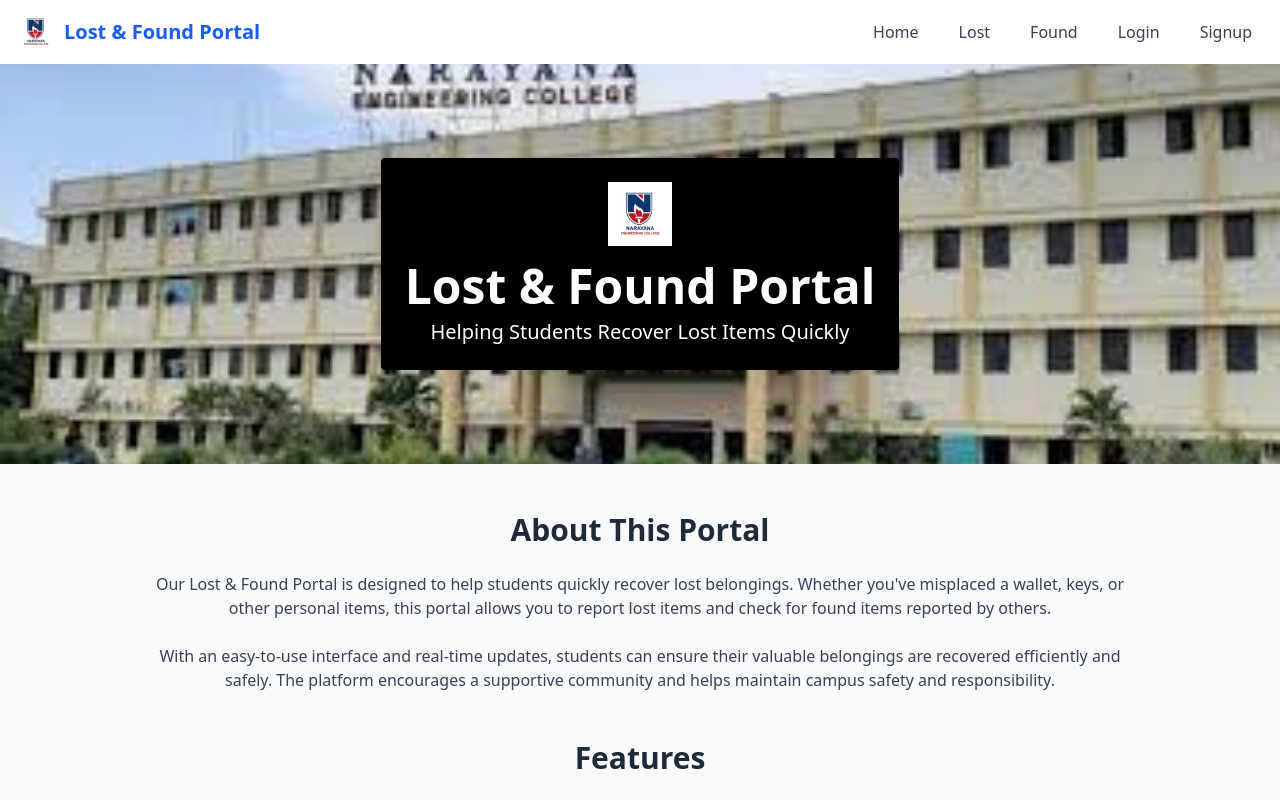
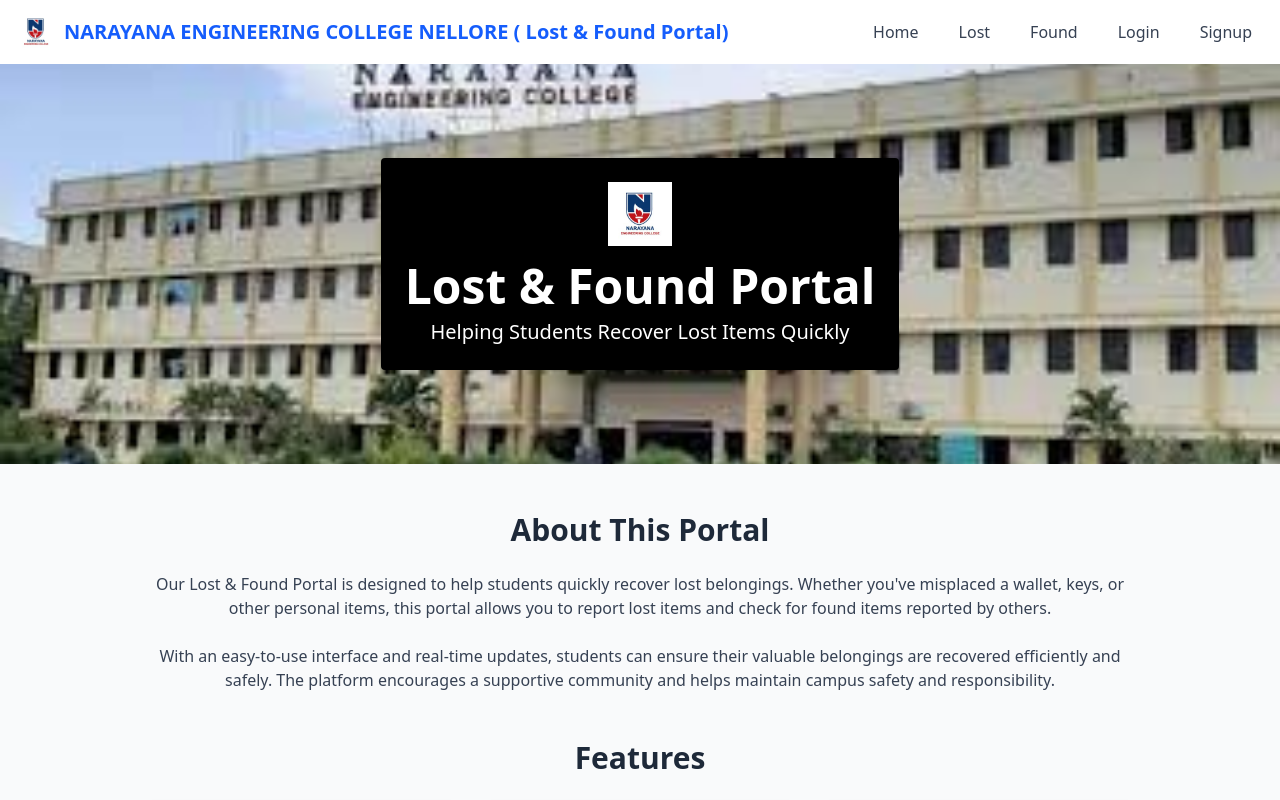
Before and after one commit to Vyshu15-chowdary/Found-or-Lost-Portal, a React (Vite) app in the folder Frontend/: page /About in a window 1280 px wide. Shown: the top 800 px of the page. Built offline with nearby package versions, Linux system fonts and the light colour scheme.

Commit message:
CRUD operations implemented

```diff
--- a/Frontend/src/Pages/Home.jsx
+++ b/Frontend/src/Pages/Home.jsx
@@ -1,4 +1,4 @@
-// src/Pages/Home.jsx
+
 import React, { useEffect, useState } from "react";
 import { Link } from "react-router-dom";
 import ItemCard from "../components/ItemCard.jsx";
@@ -42,7 +42,7 @@
       {/* Hero Section */}
       <section
         className="relative bg-cover bg-center h-[450px] flex items-center justify-center"
-        style={{ backgroundImage: "url('/college-hero.jpg')" }}
+        style={{ backgroundImage: "url('/college-hero.jpeg')" }}
       >
         <div className="bg-black bg-opacity-50 p-6 rounded text-center text-white">
           <h1 className="text-4xl md:text-5xl font-bold mb-4">
--- a/Frontend/src/components/Navbar.jsx
+++ b/Frontend/src/components/Navbar.jsx
@@ -9,7 +9,7 @@
 
   useEffect(() => {
     const token = getToken();
-    setIsLoggedIn(!!token); // true if token exists
+    setIsLoggedIn(!!token);
   }, []);
 
   const toggleMenu = () => setIsOpen(!isOpen);
@@ -36,7 +36,7 @@
           <Link to="/" className="flex items-center">
             <img src="/college-logo.jpeg" alt="College Logo" className="h-10 mr-2" />
             <span className="font-bold text-xl text-blue-600">
-              Lost & Found Portal
+              NARAYANA ENGINEERING COLLEGE NELLORE ( Lost & Found Portal)
             </span>
           </Link>
 
```
